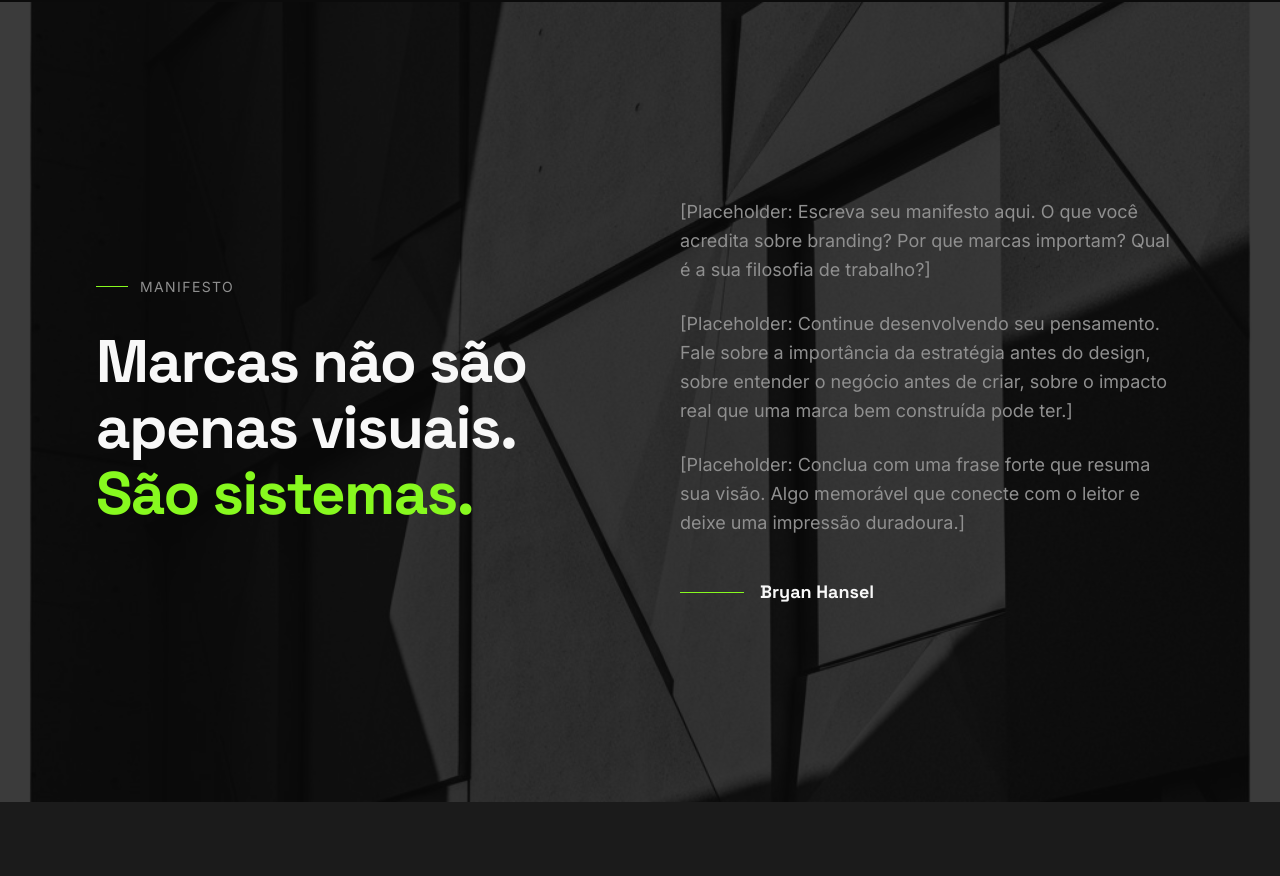
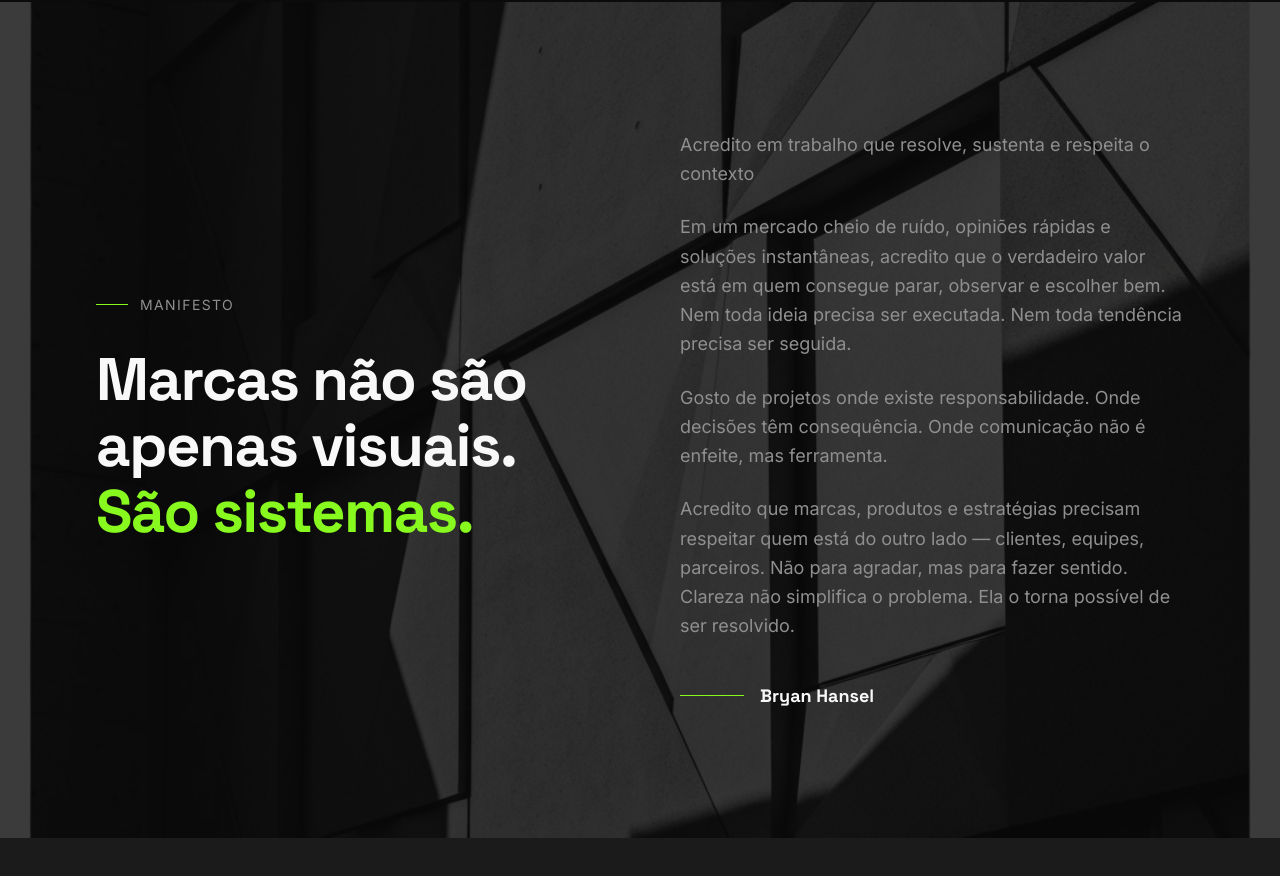
Before and after one commit to caiquenaimi/portifolio-Bryan-Hansel, a Next.js app: page / in a window 1280 px wide. Shown: the part 6773-7649 px from the top of the page. Built offline with nearby package versions, Linux system fonts and the light colour scheme.

Commit message:
atualiza o componente Manifesto com conteúdo do manifesto, substituindo placeholders por reflexões sobre branding e responsabilidade

```diff
--- a/components/manifesto.tsx
+++ b/components/manifesto.tsx
@@ -44,20 +44,24 @@ export function Manifesto() {
 
             <div className="space-y-6 text-lg text-muted-foreground leading-relaxed">
               <p>
-                [Placeholder: Escreva seu manifesto aqui. O que você acredita
-                sobre branding? Por que marcas importam? Qual é a sua filosofia
-                de trabalho?]
+                Acredito em trabalho que resolve, sustenta e respeita o contexto
               </p>
               <p>
-                [Placeholder: Continue desenvolvendo seu pensamento. Fale sobre
-                a importância da estratégia antes do design, sobre entender o
-                negócio antes de criar, sobre o impacto real que uma marca bem
-                construída pode ter.]
+                Em um mercado cheio de ruído, opiniões rápidas e soluções
+                instantâneas, acredito que o verdadeiro valor está em quem
+                consegue parar, observar e escolher bem. Nem toda ideia precisa
+                ser executada. Nem toda tendência precisa ser seguida.
               </p>
               <p>
-                [Placeholder: Conclua com uma frase forte que resuma sua visão.
-                Algo memorável que conecte com o leitor e deixe uma impressão
-                duradoura.]
+                Gosto de projetos onde existe responsabilidade. Onde decisões
+                têm consequência. Onde comunicação não é enfeite, mas
+                ferramenta.
+              </p>
+              <p>
+                Acredito que marcas, produtos e estratégias precisam respeitar
+                quem está do outro lado — clientes, equipes, parceiros. Não para
+                agradar, mas para fazer sentido. Clareza não simplifica o
+                problema. Ela o torna possível de ser resolvido.
               </p>
 
               <div className="pt-4">
```
